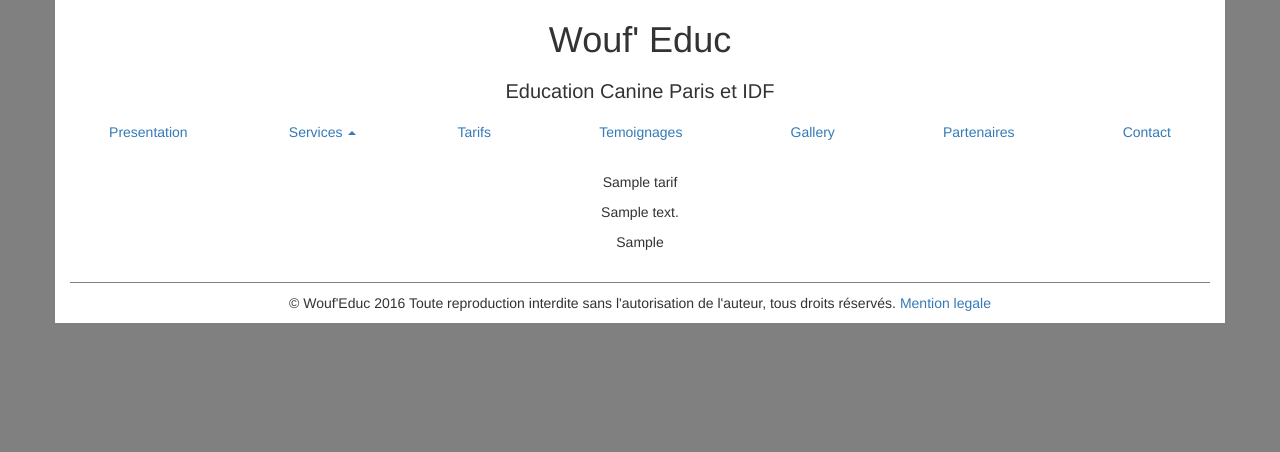
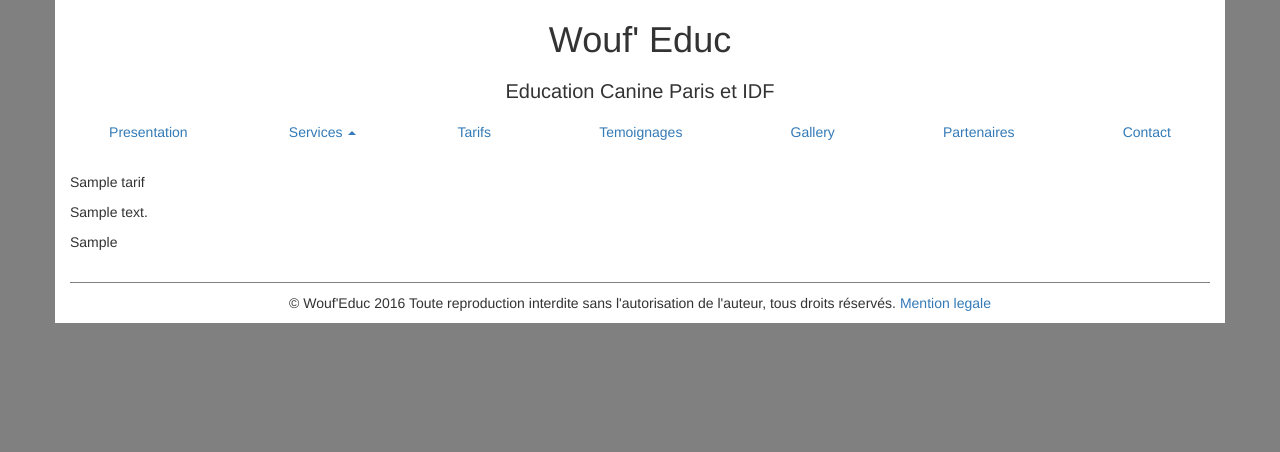
Before and after one commit to bensisko69/woufeduc, a Django app: page /tarifs in a window 1280 px wide. Shown: the top 452 px of the page. Run offline with Django 3.2, Linux system fonts and the light colour scheme; tables that the repository leaves empty hold one stand-in row (values such as "Sample post"); some libraries are stand-ins or nearby versions.

```diff
--- a/templates/main/tarifs.html
+++ b/templates/main/tarifs.html
@@ -3,10 +3,10 @@
 {% load django_markdown %}
 {% block body %}
 {% for Tarif in obj %}
-<div class="col-xs-12">
-	<p style="text-align: center;">{{ Tarif.titre|markdown }}</p>
-	<p style=" word-wrap: break-word; text-align: center">{{ Tarif.detail|markdown }}</p>
-	<p  style="text-align: center;">{{ Tarif.prix|markdown }}
+<div class="col-xs-6">
+	<p>{{ Tarif.titre|markdown }}</p>
+	<p style=" word-wrap: break-word;">{{ Tarif.detail|markdown }}</p>
+	<p>{{ Tarif.prix|markdown }}
 </div>
 {% endfor %}
 {% endblock body %}
```
